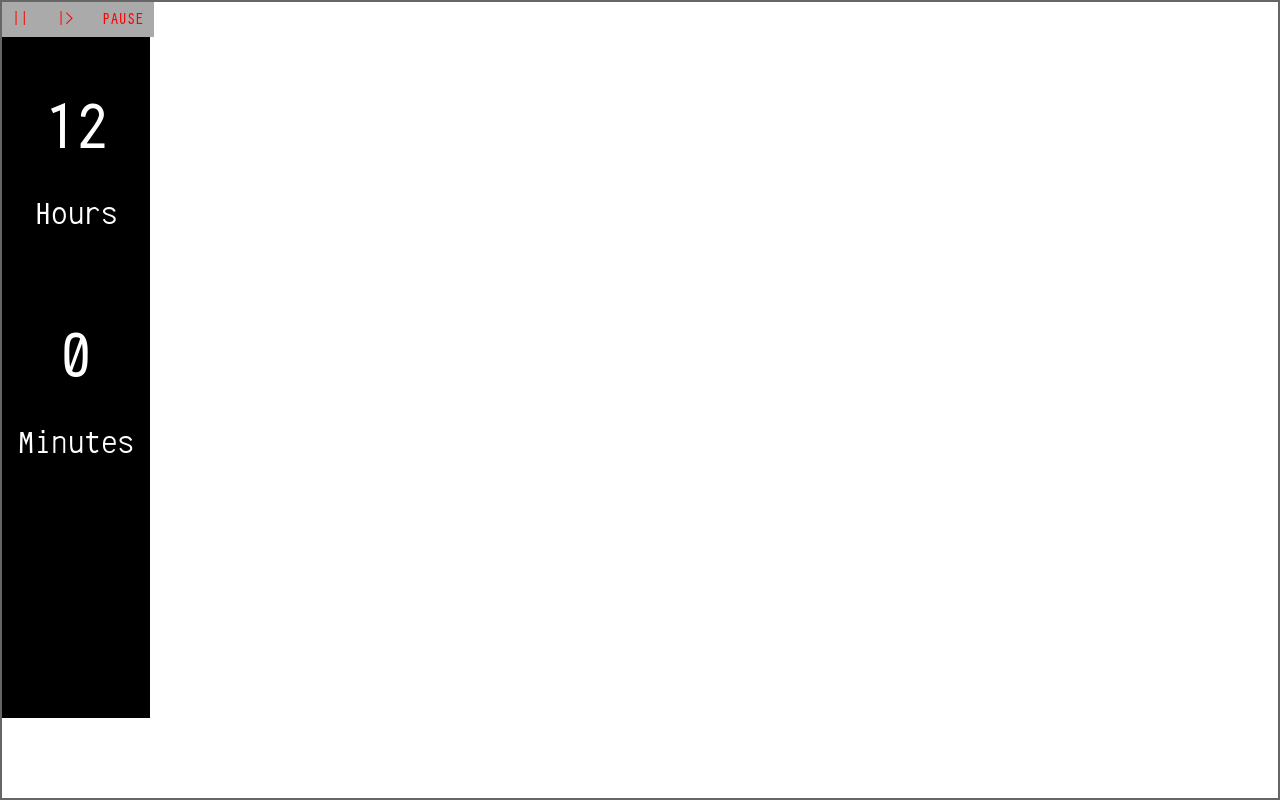
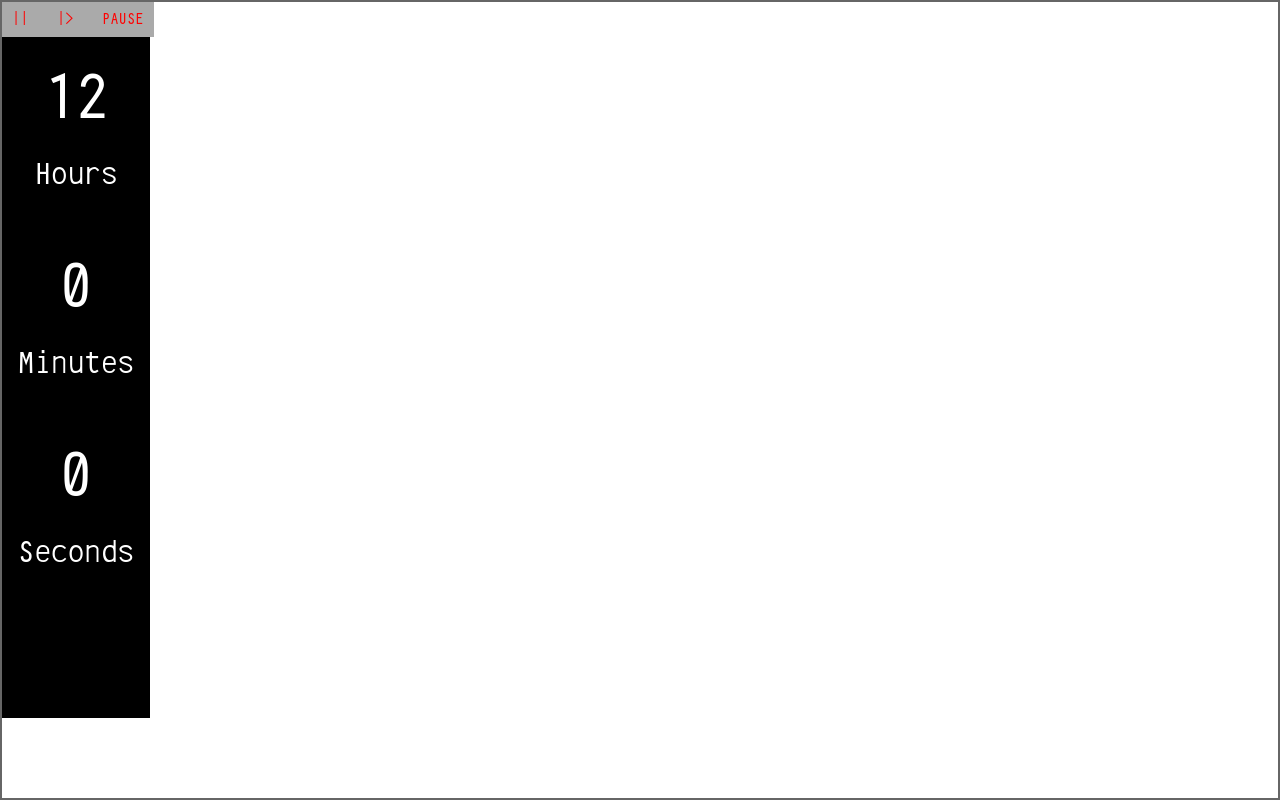
Before and after one commit to bassguitarbill/liquid-timer, a website: page index.html in a window 1280 px wide. Drawn offline with nearby package versions, Linux system fonts and the light colour scheme.

Commit message:
Add seconds, remove script.js

```diff
--- a/index.html
+++ b/index.html
@@ -17,15 +17,16 @@
 
 
 			var tick = function() {
-				console.log(currentPauseLength, pausedTime, Date.now())
 				currentPauseLength = pausedTime ? (Date.now() - pausedTime) : 0;
 				var timePassed = stopped ? 0 : (Date.now() - initialTime - currentPauseLength - totalPauseLength);
 				$(".normalColor").css("height", ((timePassed / totalTime) * maxHeight) + "px");
 				var timeLeft = totalTime - timePassed;
 				var hoursLeft = Math.floor(timeLeft / (60 * 60 * 1000));
 				var minutesLeft = Math.floor(timeLeft / (60 * 1000)) - (hoursLeft * 60);
+				var secondsLeft = Math.floor(timeLeft / 1000) - (hoursLeft * 60 * 60) - (minutesLeft * 60);
 				$(".hoursNum").text(hoursLeft);
 				$(".minutesNum").text(minutesLeft);
+				$(".secondsNum").text(secondsLeft);
 				$(".isPaused").text(paused ? "PAUSE" : "PLAY");
 			}
 			tick();
@@ -54,12 +55,16 @@
 				<div class="hoursLabel">Hours</div>
 				<div class="minutesNum">58</div>
 				<div class="minutesLabel">Minutes</div>
+				<div class="secondsNum">58</div>
+				<div class="secondsLabel">Seconds</div>
 			</div>
 			<div class="inverseColor">
 				<div class="hoursNum">11</div>
 				<div class="hoursLabel">Hours</div>
 				<div class="minutesNum">58</div>
 				<div class="minutesLabel">Minutes</div>
+				<div class="secondsNum">58</div>
+				<div class="secondsLabel">Seconds</div>
 			</div>
 		</div>
 		<div class="buttonPanel">
@@ -84,13 +89,13 @@
 			text-align: center;
 		}
 
-		.hoursNum,.minutesNum {
-			padding-top: 100px;
+		.hoursNum,.minutesNum,.secondsNum {
+			padding-top: 70px;
 			font-size: 4em;
 		}
 
-		.hoursLabel,.minutesLabel {
-			padding-top: 40px;
+		.hoursLabel,.minutesLabel,.secondsLabel {
+			padding-top: 30px;
 			font-size: 2em;
 		}
 
```
Also changed, not shown: script.js (deleted, +0 -17 lines).
